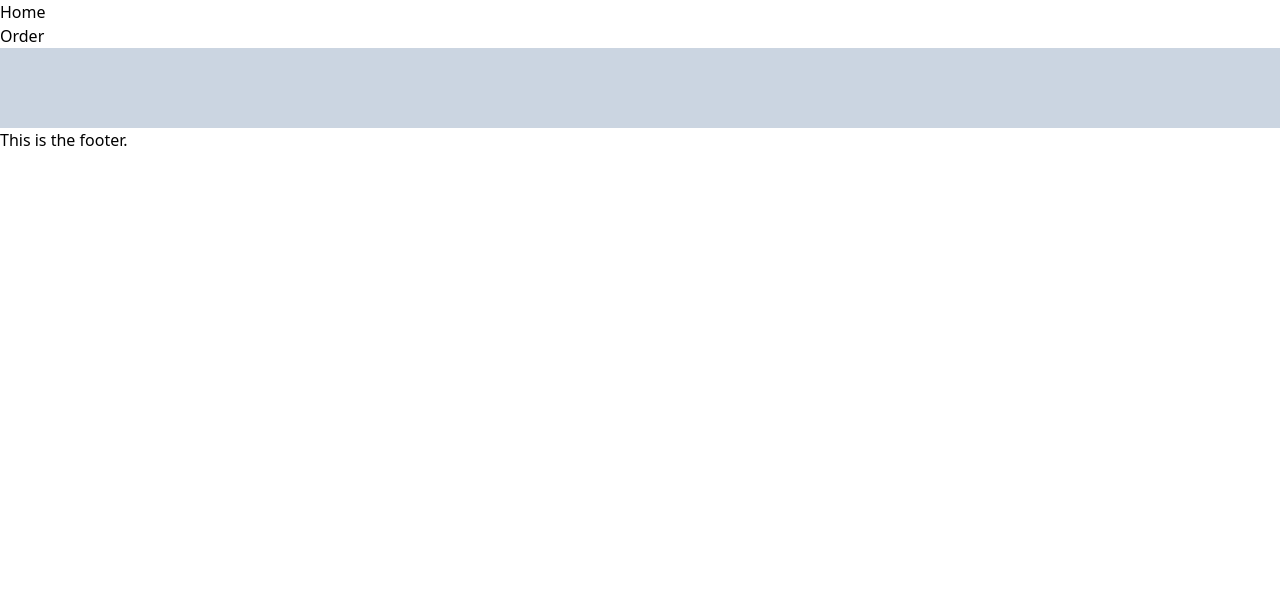
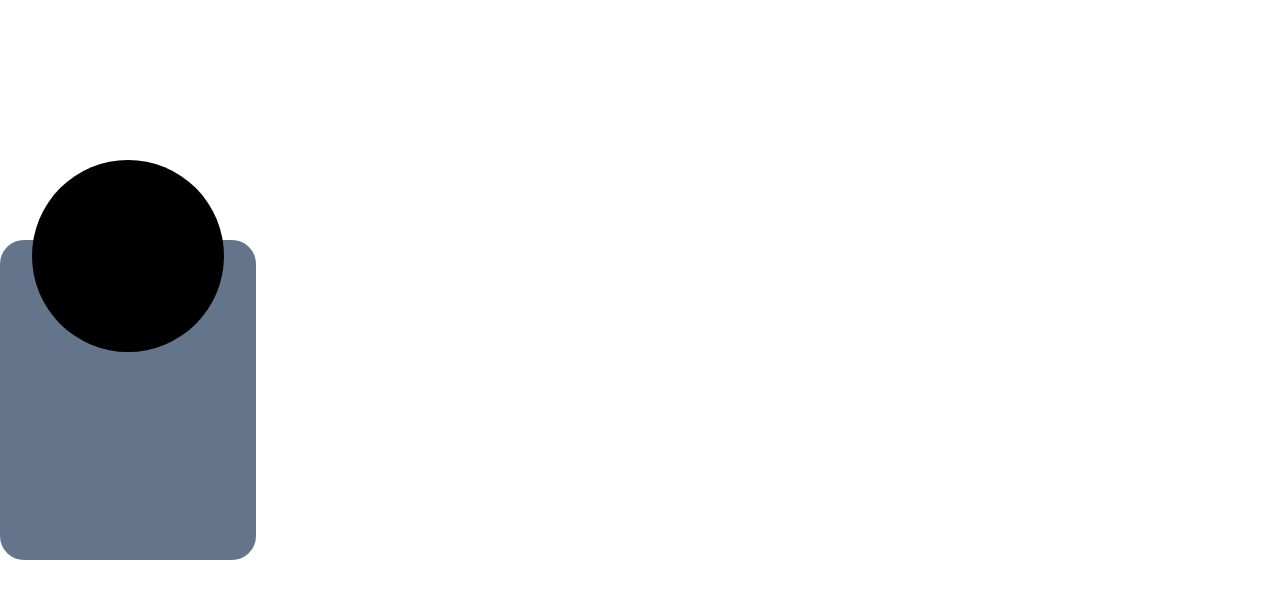
Before and after one commit to lawrencedsz9/resto-website, a React (Vite) app: page /display in a window 1280 px wide. Shown: the top 598 px of the page. Built offline with nearby package versions, Linux system fonts and the light colour scheme.

Commit message:
Update dependencies and add Displaycard component

```diff
--- a/package.json
+++ b/package.json
@@ -20,7 +20,7 @@
   "devDependencies": {
     "@types/react": "^18.2.37",
     "@types/react-dom": "^18.2.15",
-    "@vitejs/plugin-react-swc": "^3.5.0",
+    "@vitejs/plugin-react": "^4.0.0",
     "autoprefixer": "^10.4.16",
     "eslint": "^8.53.0",
     "eslint-plugin-react": "^7.33.2",
--- a/src/App.jsx
+++ b/src/App.jsx
@@ -5,22 +5,24 @@ import Home from "./pages/home";
 import AdminPage from "./pages/admin";
 import Navbar from "./components/navbar";
 import Footer from "./components/footer";
+import Displaycard from "./components/Displaycard";
 
 function App() {
   const [count, setCount] = useState(0);
 
   return (
     <>
-      <Navbar />
-      <div className="w-full h-20 bg-slate-300">
+      {/* <Navbar /> */}
+      <div className="w-full ">
         <Router>
           <Routes>
             <Route path="/" element={<Home />} />
             <Route path="/admin" element={<AdminPage />} />
+            <Route path ="/display" element = {<Displaycard/>}/>
           </Routes>
         </Router>
       </div>
-      <Footer />
+      {/* <Footer /> */}
     </>
   );
 }
--- /dev/null
+++ b/src/components/Displaycard.jsx
@@ -0,0 +1,21 @@
+import React from 'react'
+
+const Displaycard = () => {
+  return (
+      <>
+          <div className='flex justify-start h-screen w-screen items-center'>
+              <div className='flex'>
+              <div className='bg-slate-500 h-80 w-64 rounded-3xl flex justify-center '>
+                  <div className='bg-black w-48 h-48 rounded-full mt-[-80px]'>
+
+                  </div>
+              </div>
+              </div>
+
+
+          </div>
+      </>
+  )
+}
+
+export default Displaycard
```
Also changed, not shown: 1 other file (tests, documents, lock files or other folders).
